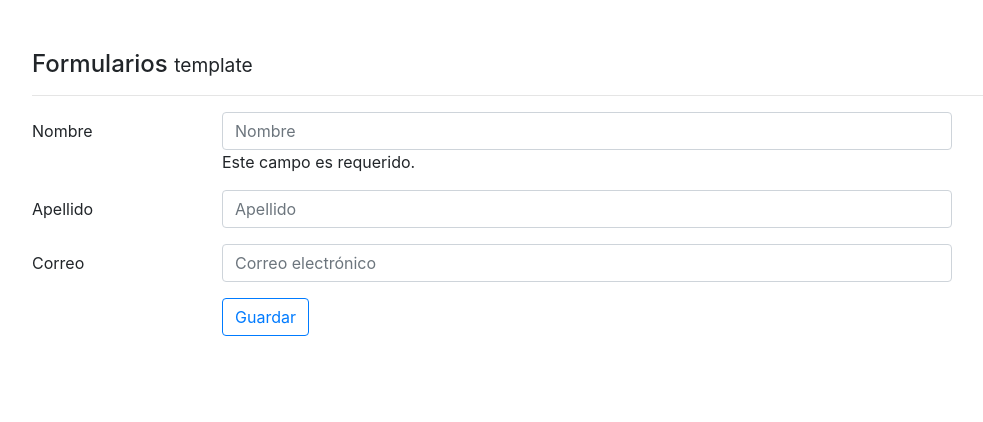
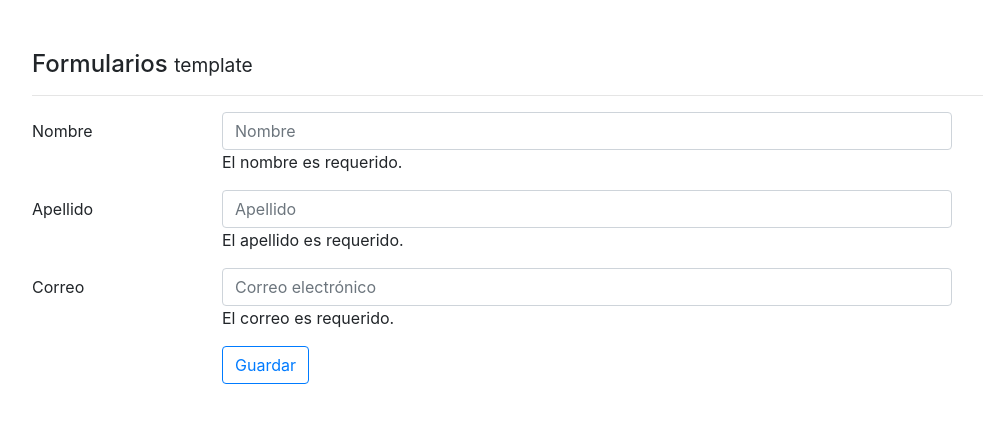
Before and after one commit to difagume/formularios, an Angular app: page / in a window 1280 px wide. Shown: the top 422 px of the page, without its empty margins (53-1036 px from the left). Built offline with nearby package versions, Linux system fonts and the light colour scheme.

Commit message:
Validaciones

```diff
--- a/src/app/components/template/template.component.html
+++ b/src/app/components/template/template.component.html
@@ -15,7 +15,7 @@
           #nombre="ngModel">
 
         <div *ngIf="nombre.errors?.required">
-          Este campo es requerido.
+          El nombre es requerido.
         </div>
         <div *ngIf="nombre.errors?.minlength">
           Por lo menos {{ nombre.errors.minlength.requiredLength }} caracteres.
@@ -28,7 +28,12 @@
       <label class="col-2 col-form-label">Apellido</label>
       <div class="col-8">
 
-        <input class="form-control" type="text" placeholder="Apellido" [(ngModel)]="usuario.apellido" name="apellido" required>
+        <input class="form-control" type="text" placeholder="Apellido" [(ngModel)]="usuario.apellido" name="apellido" required #Apellido="ngModel">
+
+        <div *ngIf="Apellido.errors?.required">
+          El apellido es requerido.
+        </div>
+
       </div>
     </div>
 
@@ -39,7 +44,15 @@
     <div class="col-md-8">
 
       <input class="form-control" type="email" placeholder="Correo electrónico" [(ngModel)]="usuario.correo" name="correo" required
-        pattern="[a-z0-9._%+-]+@[a-z0-9.-]+\.[a-z]{2,3}$">
+        pattern="[a-z0-9._%+-]+@[a-z0-9.-]+\.[a-z]{2,3}$" #Correo="ngModel">
+
+      <div *ngIf="Correo.errors?.required">
+        El correo es requerido.
+      </div>
+      <div *ngIf="Correo.errors?.pattern">
+        El correo no cumple el formato.
+      </div>
+
     </div>
   </div>
 
```
